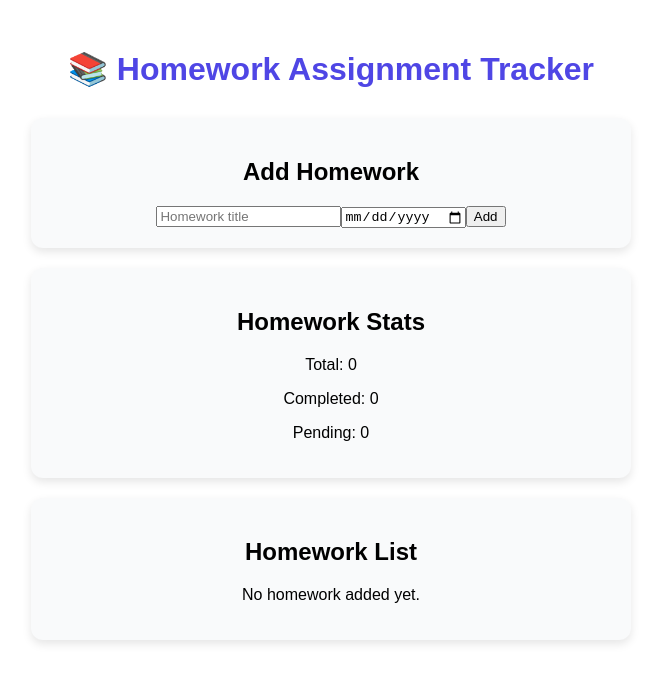
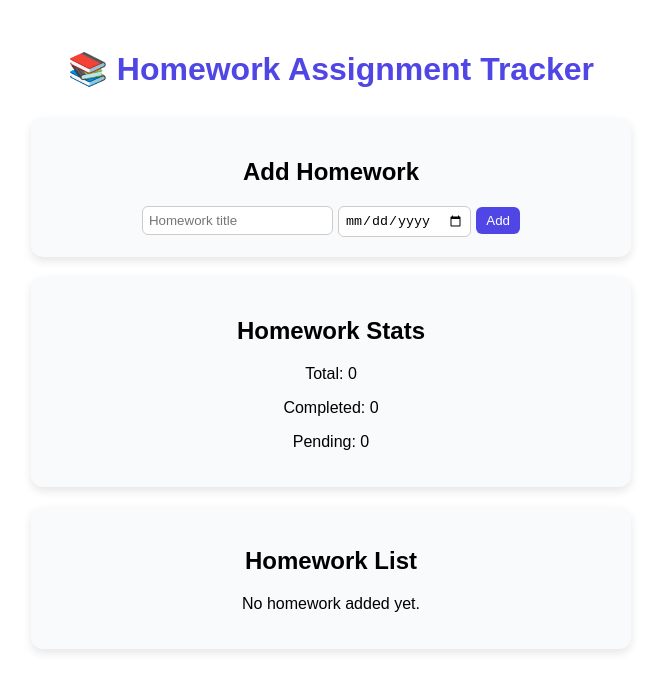
Before and after one commit to JEDl956/homework-tracker-JEDl, a Vue app: page / in a window 1280 px wide. Shown: the top 692 px of the page, without its empty margins (309-970 px from the left). Built offline with nearby package versions, Linux system fonts and the light colour scheme.

Commit message:
Finalize assignment form component

```diff
--- a/src/components/AssignmentForm.vue
+++ b/src/components/AssignmentForm.vue
@@ -8,7 +8,7 @@ const title = ref('')
 const dueDate = ref('')
 
 function addAssignment() {
-  if (title.value.trim() !== '') {
+  if (title.value.trim() !== '' && dueDate.value !== '') {
     store.addAssignment(title.value, dueDate.value)
     title.value = ''
     dueDate.value = ''
@@ -20,9 +20,39 @@ function addAssignment() {
   <div>
     <h2>Add Homework</h2>
 
-    <input v-model="title" placeholder="Homework title" />
-    <input type="date" v-model="dueDate" />
+    <input
+      v-model="title"
+      placeholder="Homework title"
+      @keyup.enter="addAssignment"
+    />
+
+    <input
+      type="date"
+      v-model="dueDate"
+    />
 
     <button @click="addAssignment">Add</button>
   </div>
 </template>
+
+<style scoped>
+input {
+  padding: 6px;
+  margin-right: 5px;
+  border-radius: 6px;
+  border: 1px solid #ccc;
+}
+
+button {
+  padding: 6px 10px;
+  border: none;
+  background-color: #4f46e5;
+  color: white;
+  border-radius: 6px;
+  cursor: pointer;
+}
+
+button:hover {
+  background-color: #3730a3;
+}
+</style>
```
